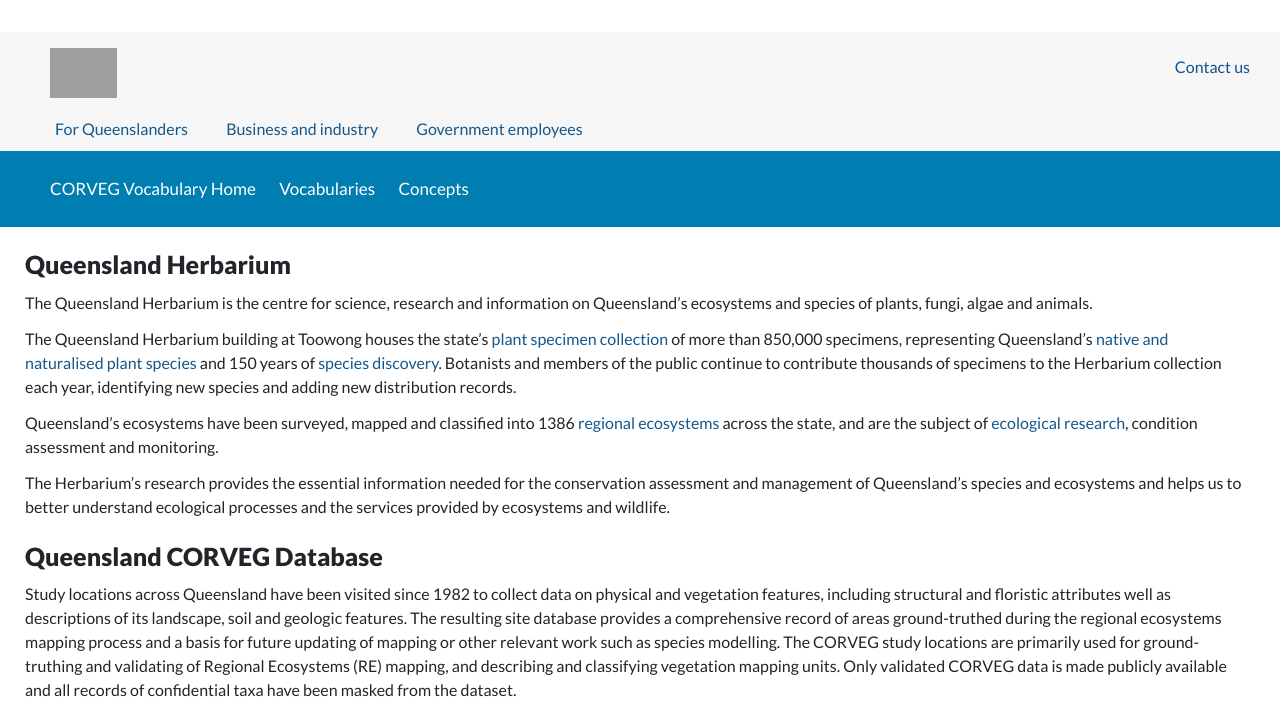
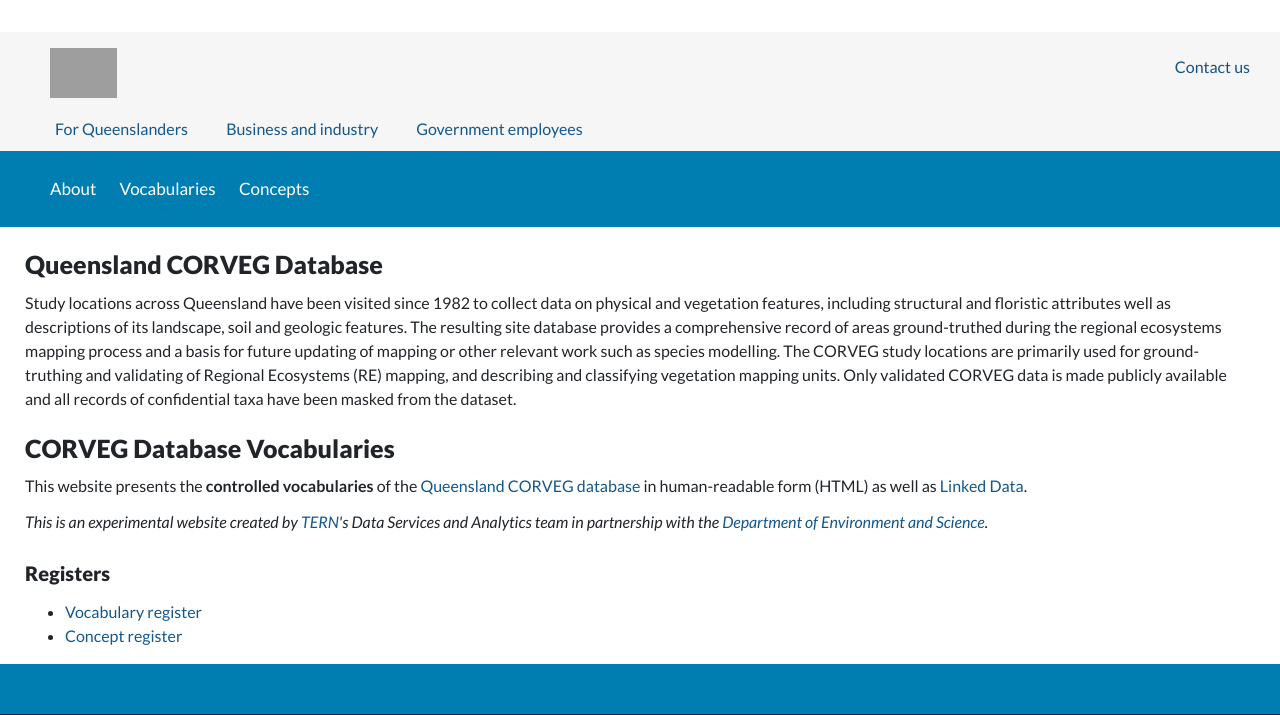
Before and after one commit to ternaustralia/vocview, a Python web app: template templates/index.html in a window 1280 px wide. Shown: the top 715 px of the page. Run offline with Jinja, Linux system fonts and the light colour scheme; the template is opened without the code that fills it, so the values that code supplies are empty; some libraries are stand-ins or nearby versions; grey boxes are pictures that could not be loaded.

Commit message:
Updated about page

```diff
--- a/templates/base.html
+++ b/templates/base.html
@@ -47,7 +47,7 @@
                     <h2 id="breadcrumb-heading" class="qg-visually-hidden">You are here:</h2>
                     <ol class="list-inline">
                         <div>
-                            <a style="padding-right:20px;" href="{{ url_for('routes.index') }}">CORVEG Vocabulary Home</a>
+                            <a style="padding-right:20px;" href="{{ url_for('routes.index') }}">About</a>
                             <a style="padding-right:20px;" href="{{ url_for('routes.render_vocabulary_register') }}">Vocabularies</a>
                             <a style="padding-right:20px;" href="{{ url_for('routes.render_concept_register') }}">Concepts</a>
                         </div>
--- a/templates/index.html
+++ b/templates/index.html
@@ -4,16 +4,6 @@
 {% from "macros/render.html" import render_instance_uri with context %}
 
 {% block content %}
-    <h1>Queensland Herbarium</h1>
-
-    <p>The Queensland Herbarium is the centre for science, research and information on Queensland’s ecosystems and species of plants, fungi, algae and animals.</p>
-
-    <p>The Queensland Herbarium building at Toowong houses the state’s <a href="https://www.qld.gov.au/environment/plants-animals/plants/herbarium/specimens">plant specimen collection</a> of more than 850,000 specimens, representing Queensland’s <a href="https://www.qld.gov.au/environment/plants-animals/plants/native-plants">native and naturalised&nbsp;plant species</a> and 150 years of <a href="https://www.qld.gov.au/environment/plants-animals/plants/new-plants">species discovery</a>. Botanists and members of the public continue to contribute thousands of specimens to the Herbarium collection each year, identifying new species and adding new distribution records.</p>
-
-    <p>Queensland’s ecosystems have been surveyed, mapped and classified into 1386 <a href="https://www.qld.gov.au/environment/plants-animals/plants/ecosystems">regional ecosystems</a> across the state, and are the subject of <a href="https://www.qld.gov.au/environment/plants-animals/plants/herbarium/conservation-research">ecological research</a>, condition assessment and monitoring.</p>
-
-    <p>The Herbarium’s research provides the essential information needed for the conservation assessment and management of Queensland’s species and ecosystems and helps us to better understand ecological processes and the services provided by ecosystems and wildlife.</p>
-
     <h1>Queensland CORVEG Database</h1>
 
     <p>Study locations across Queensland have been visited since 1982 to collect data on physical and vegetation features, including structural and floristic attributes well as descriptions of its landscape, soil and geologic features. The resulting site database provides a comprehensive record of areas ground-truthed during the regional ecosystems mapping process and a basis for future updating of mapping or other relevant work such as species modelling. The CORVEG study locations are primarily used for ground-truthing and validating of Regional Ecosystems (RE) mapping, and describing and classifying vegetation mapping units. Only validated CORVEG data is made publicly available and all records of confidential taxa have been masked from the dataset.</p>
```
